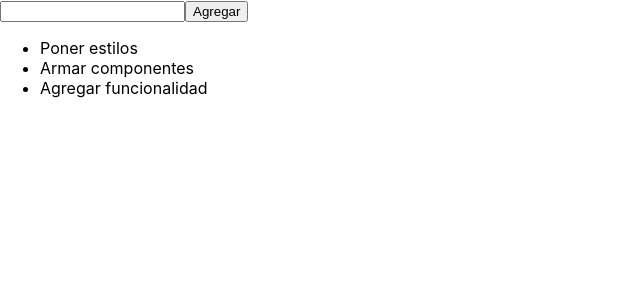
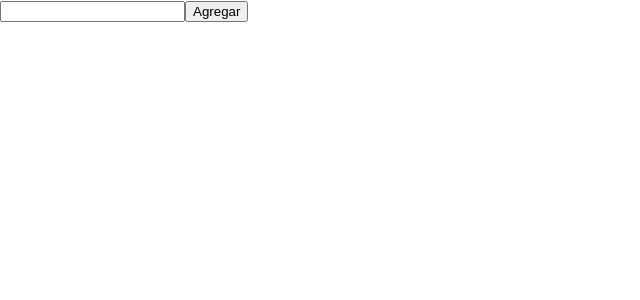
Before and after one commit to Ada-Online-2da-Gen/Todo-App, a React (Create React App) app: page / in a window 1280 px wide. Shown: the top 300 px of the page, without its empty margins (0-640 px from the left). Built offline with nearby package versions, Linux system fonts and the light colour scheme.

Commit message:
Mejoro orden componentes

```diff
--- a/src/components/App.js
+++ b/src/components/App.js
@@ -1,18 +1,13 @@
 import React, { useState } from 'react'
+
 import Container from 'components/Container/Container'
 import Input from 'components/Input/Input'
-import TodoList from 'components/List/TodoList'
-import Todo from 'components/ListItem/Todo'
+import TodoList from 'components/TodoList/TodoList'
+import Todo from 'components/Todo/Todo'
 import Button from 'components/Button/Button'
 
 const App = () => {
-  const todosList = [
-    { id: 0, text: 'Poner estilos' },
-    { id: 1, text: 'Armar componentes' },
-    { id: 2, text: 'Agregar funcionalidad' }
-  ]
-
-  const [todos, setTodos] = useState(todosList)
+  const [todos, setTodos] = useState([])
 
   const handleChange = (event) => {
     event.key === 'Enter' && setTodos([...todos, { id: todos.length, text: event.target.value }])
--- a/src/components/ListItem/Todo.js
+++ /dev/null
@@ -1,7 +0,0 @@
-import React from 'react'
-
-const Todo = ({ children, ...props }) => {
-  return <li {...props}>{children}</li>
-}
-
-export default Todo
--- /dev/null
+++ b/src/components/Todo/Todo.js
@@ -0,0 +1,8 @@
+import React from 'react'
+import ListItem from 'components/ListItem/ListItem'
+
+const Todo = ({ children, ...props }) => {
+  return <ListItem {...props}>{children}</ListItem>
+}
+
+export default Todo
--- a/src/components/List/TodoList.js
+++ b/src/components/TodoList/TodoList.js
@@ -1,7 +1,8 @@
 import React from 'react'
+import List from 'components/List/List'
 
 const TodoList = ({ children, ...props }) => {
-  return <ul {...props}>{children}</ul>
+  return <List {...props}>{children}</List>
 }
 
 export default TodoList
```
